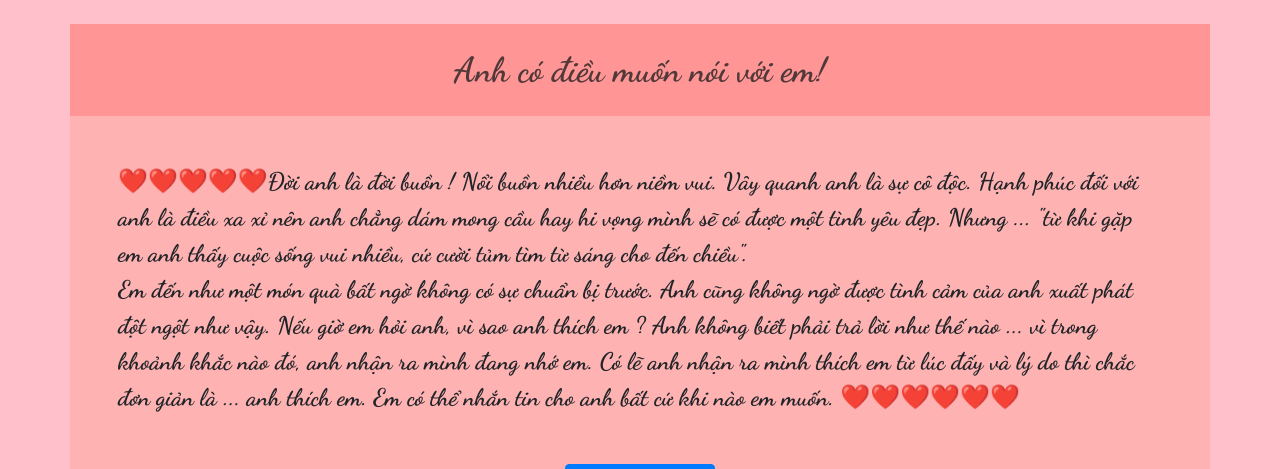
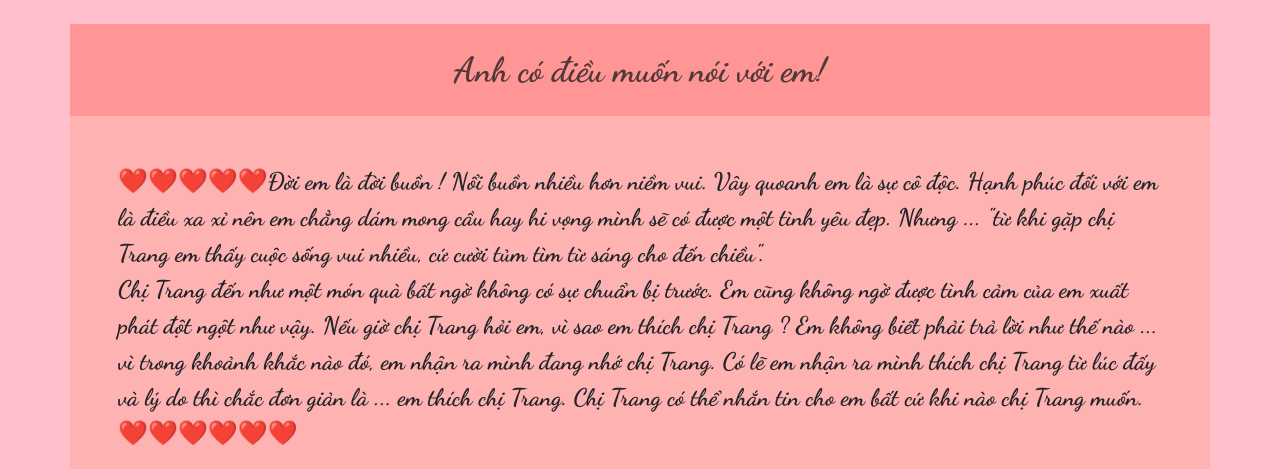
Before and after one commit to Thienan1092005/mylovecute, a plain HTML site: page index2.html in a window 1280 px wide. Shown: the top 469 px of the page. Drawn offline with nearby package versions, Linux system fonts and the light colour scheme; a script that the page names is missing.

Commit message:
cute trang vjp

```diff
--- a/index2.html
+++ b/index2.html
@@ -25,7 +25,9 @@
 					<div class="content">
 						<div class="tamthu p-5">
 							<!-- 3. Đây nữa -->
-							❤️❤️❤️❤️❤️Đời anh là đời buồn ! Nổi buồn nhiều hơn niềm vui. Vây quanh anh là sự cô độc. Hạnh phúc đối với anh là điều xa xỉ nên anh chẳng dám mong cầu hay hi vọng mình sẽ có được một tình yêu đẹp. Nhưng ... "từ khi gặp em anh thấy cuộc sống vui nhiều, cứ cười tủm tìm từ sáng cho đến chiều".<br>Em đến như một món quà bất ngờ không có sự chuẩn bị trước. Anh cũng không ngờ được tình cảm của anh xuất phát đột ngột như vậy. Nếu giờ em hỏi anh, vì sao anh thích em ? Anh không biết phải trả lời như thế nào ... vì trong khoảnh khắc nào đó, anh nhận ra mình đang nhớ em. Có lẽ anh nhận ra mình thích em từ lúc đấy và lý do thì chắc đơn giản là ... anh thích em. Em có thể nhắn tin cho anh bất cứ khi nào em muốn. ❤️❤️❤️❤️❤️❤️
+							❤️❤️❤️❤️❤️Đời em là đời buồn ! Nổi buồn nhiều hơn niềm vui. Vây quoanh em là sự cô độc. Hạnh phúc đối với em là điều xa xỉ nên em chẳng dám mong cầu hay hi vọng mình sẽ có được một tình yêu đẹp. Nhưng ... "từ khi gặp chị Trang em thấy cuộc sống vui nhiều, cứ cười tủm tìm từ sáng cho đến chiều".<br>Chị Trang đến như một món quà bất ngờ không có sự chuẩn bị trước. Em cũng không ngờ được tình cảm của em xuất phát đột ngột như vậy. Nếu giờ chị Trang hỏi em, vì sao em thích chị Trang ? Em không biết phải trả lời như thế nào ... vì trong khoảnh khắc nào đó, em nhận ra mình đang nhớ chị Trang. Có lẽ em nhận ra mình thích chị Trang từ lúc đấy và lý do thì chắc đơn giản là ... em thích chị Trang. Chị Trang có thể nhắn tin cho em bất cứ khi nào chị Trang muốn. ❤️❤️❤️❤️❤️❤️
+
+
 						</div>
 						<div class="col-12 text-center">
 							<div class="btn btn-primary mb-5"><a href="troll sml chi trang/index.html" style="color: #f4f4f4;">Facebook nè <i class="fab fa-facebook-messenger ml-2"></i></a></div>
```
